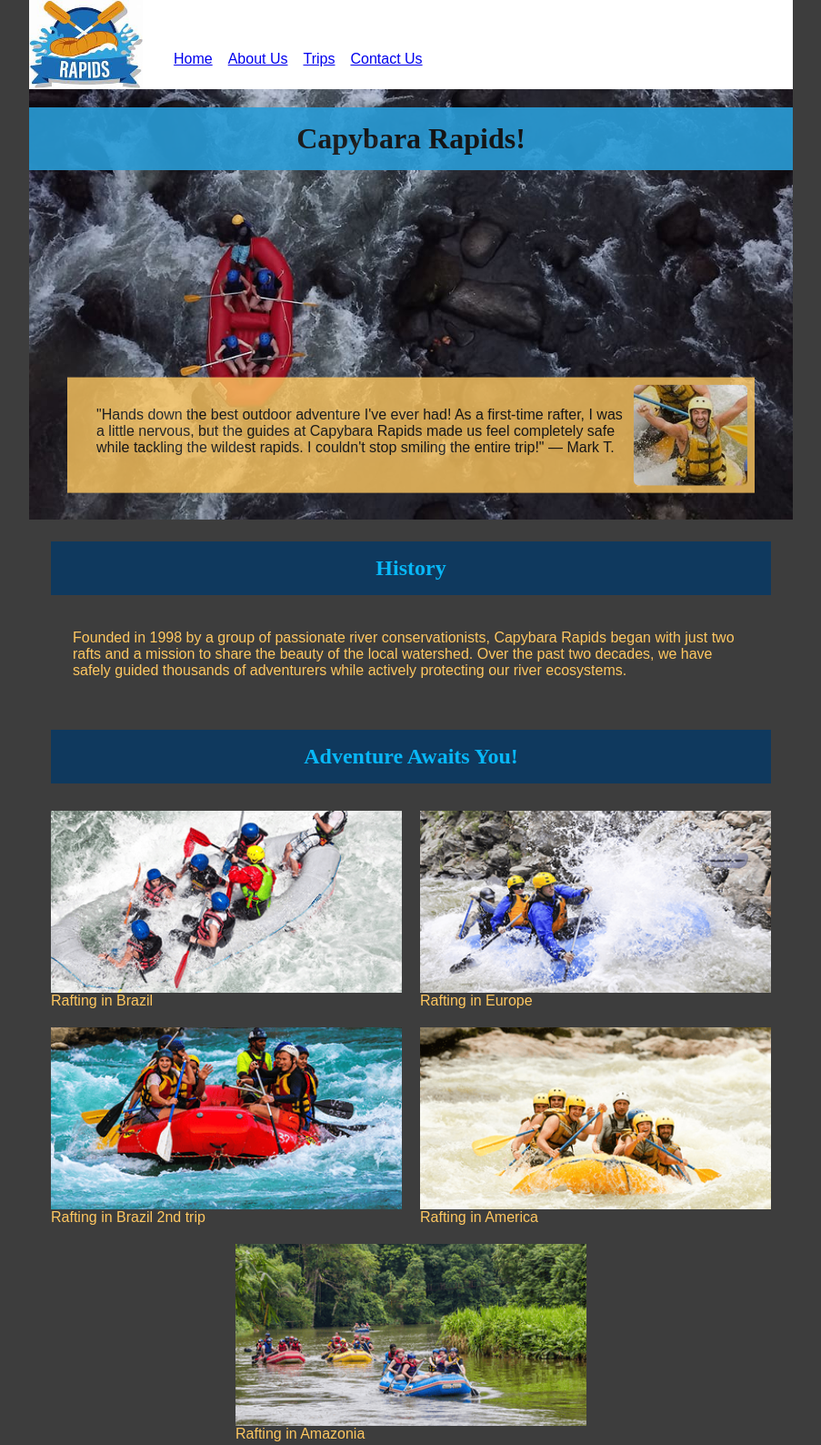
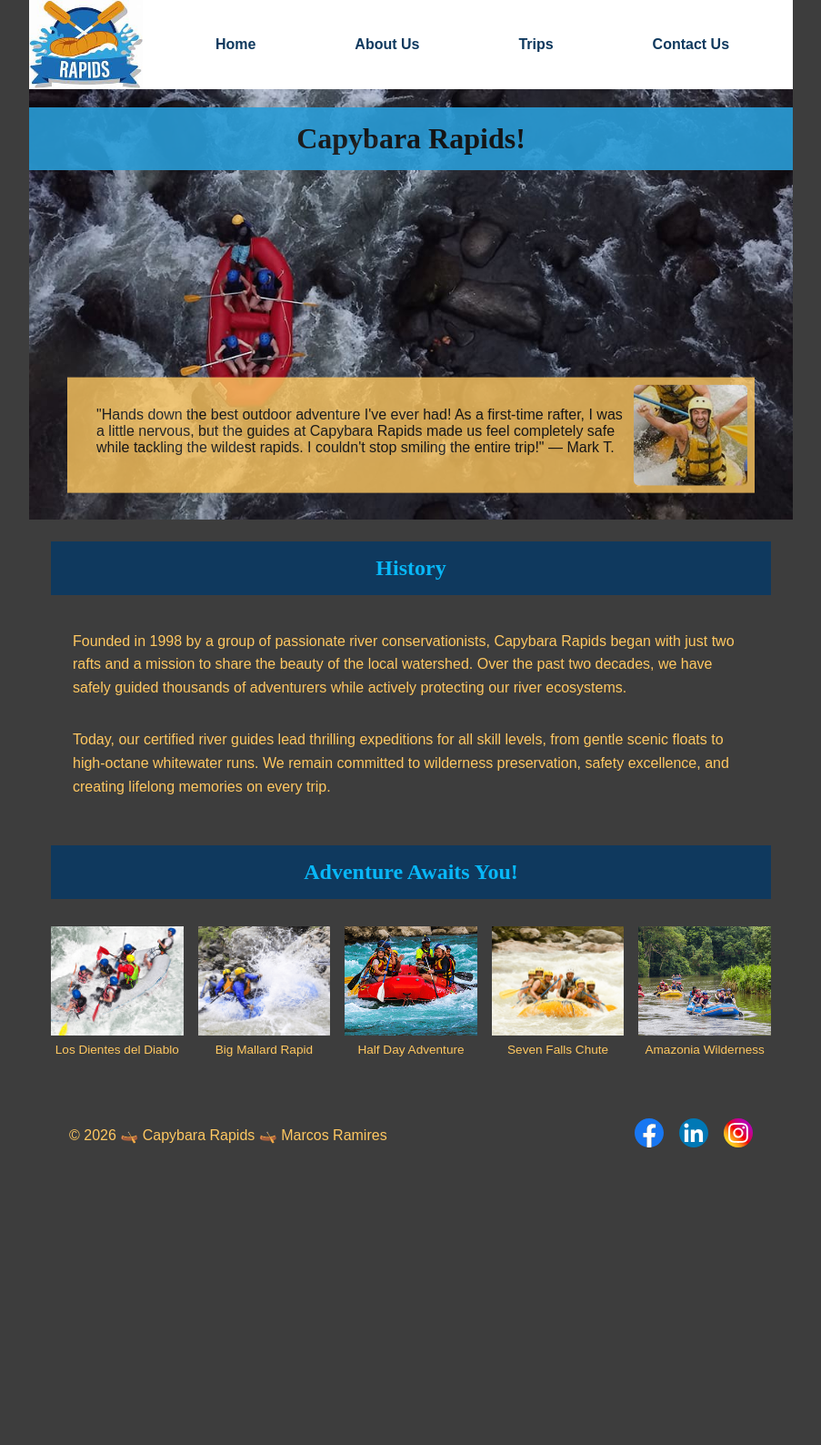
Before and after one commit to neomoon007/wdd130, a plain HTML site: page wwr/about.html in a window 1280 px wide. Shown: the top 1588 px of the page at 91% size, without its empty margins (188-1091 px from the left). After the commit the page ends 1309 px from the top, so only its background shows below. Drawn offline with Linux system fonts and the light colour scheme.

Commit message:
update about page to match page audit expectations and rubric

```diff
--- a/wwr/about.html
+++ b/wwr/about.html
@@ -35,29 +35,32 @@
             <p>
                 Founded in 1998 by a group of passionate river conservationists, Capybara Rapids began with just two rafts and a mission to share the beauty of the local watershed. Over the past two decades, we have safely guided thousands of adventurers while actively protecting our river ecosystems.
             </p>
+            <p>
+                Today, our certified river guides lead thrilling expeditions for all skill levels, from gentle scenic floats to high-octane whitewater runs. We remain committed to wilderness preservation, safety excellence, and creating lifelong memories on every trip.
+            </p>
         </section>
         <section>
             <h2>Adventure Awaits You!</h2>
             <div class="figure-grid">
                 <figure>
                     <img src="images/figure01.png" alt="People rafting in a riptide">
-                    <figcaption>Rafting in Brazil</figcaption>
+                    <figcaption>Los Dientes del Diablo</figcaption>
                 </figure>
                 <figure>
                     <img src="images/figure02.png" alt="People rafting near the rocks">
-                    <figcaption>Rafting in Europe</figcaption>
+                    <figcaption>Big Mallard Rapid</figcaption>
                 </figure>
                 <figure>
                     <img src="images/figure03.png" alt="Happy people rafting in very blue water with rocks around them">
-                    <figcaption>Rafting in Brazil 2nd trip</figcaption>
+                    <figcaption>Half Day Adventure</figcaption>
                 </figure>
                 <figure>
                     <img src="images/figure04.png" alt="People rafting in the riptide as well">
-                    <figcaption>Rafting in America</figcaption>
+                    <figcaption>Seven Falls Chute</figcaption>
                 </figure>
-                <figure class="centered">
+                <figure>
                     <img src="images/figure05.png" alt="People rafting in the River Amazonas">
-                    <figcaption>Rafting in Amazonia</figcaption>
+                    <figcaption>Amazonia Wilderness</figcaption>
                 </figure>
             </div>
         </section>
@@ -66,13 +69,13 @@
         <p>© 2026 🛶 Capybara Rapids 🛶 Marcos Ramires</p>
         <nav class="socialmedia">
             <a href="https://facebook.com">
-                <img src="images/facebook.svg" alt="Facebook Icon">
+                <img src="images/facebook.svg" alt="Facebook">
             </a>
             <a href="https://linkedin.com">
-                <img src="images/linkedin.svg" alt="LinkedIn Icon">
+                <img src="images/linkedin.svg" alt="LinkedIn">
             </a>
             <a href="https://instagram.com">
-                <img src="images/instagram.svg" alt="Instagram Icon">
+                <img src="images/instagram.svg" alt="Instagram">
             </a>
         </nav>
     </footer>
--- a/wwr/styles/rafting.css
+++ b/wwr/styles/rafting.css
@@ -18,6 +18,7 @@ header {
     color: var(--accent2-color);
     display: grid;
     grid-template-columns: auto 1fr;
+    align-items: center;
 }
 
 body {
@@ -111,6 +112,26 @@ figure {
     margin: 30px;
 }
 
+section p {
+    line-height: 1.6;
+    margin-bottom: 12px;
+}
+
+header nav {
+    justify-content: space-around;
+}
+
+header nav a {
+    text-decoration: none;
+    color: var(--primary-color);
+    font-weight: bold;
+}
+
+header nav a:hover {
+    color: var(--secondary-color);
+    text-decoration: underline;
+}
+
 nav {
     display: flex;
     gap: 7px;
@@ -135,25 +156,24 @@ footer {
 
 .figure-grid {
     display: grid;
-    grid-template-columns: repeat(2, 1fr);
-    gap: 20px;
-    max-width: 800px;
+    grid-template-columns: repeat(5, 1fr);
+    gap: 16px;
     margin: 0 auto;
 }
 
 .figure-grid figure {
     margin: 0;
+    text-align: center;
 }
 
 .figure-grid img {
     width: 100%;
-    height: 200px;
+    height: 120px;
     object-fit: cover;
     display: block;
 }
 
-.centered {
-    grid-column: 1 / -1;
-    justify-self: center;
-    width: calc(50% - 10px);
+.figure-grid figcaption {
+    margin-top: 8px;
+    font-size: 0.85rem;
 }
```
